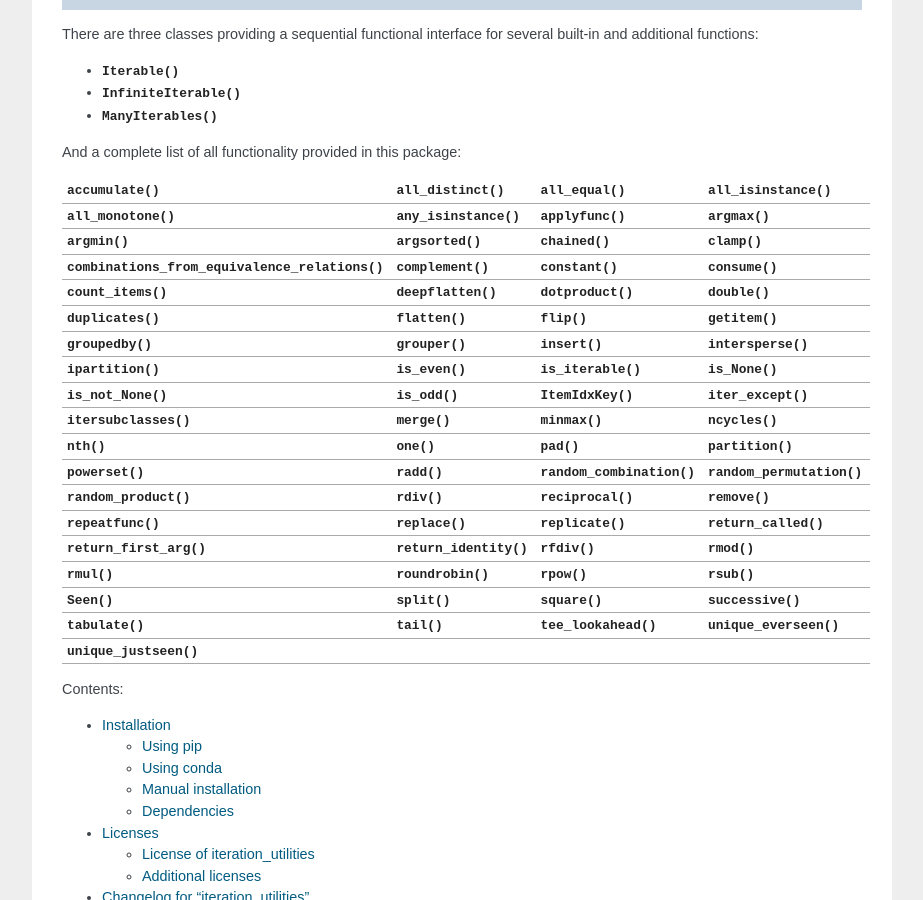
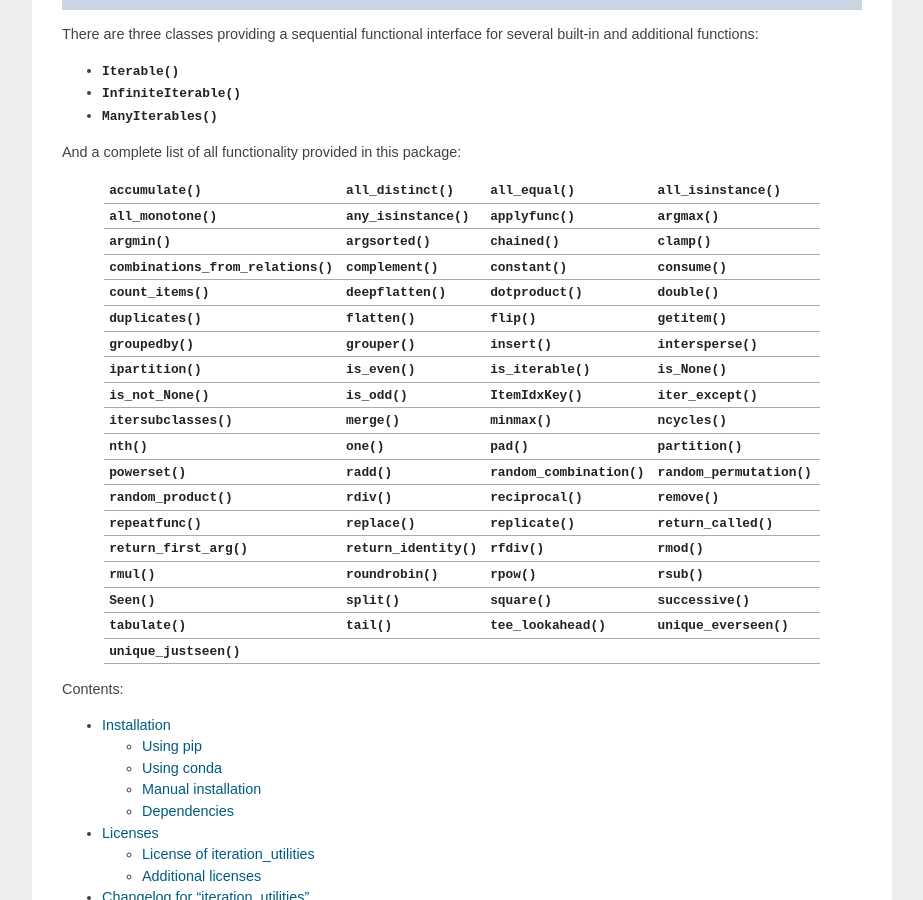
Before and after one commit to MSeifert04/iteration_utilities, a Sphinx documentation site: the page built from docs/index.rst, in a window 1280 px wide and 900 px high, scrolled down 437 px. Shown: the whole window, without its empty margins (198-1121 px from the left). Built offline with Sphinx 7.4.7, drawn with Linux system fonts in a browser that asks for light colours.

Commit message:
Renamed combinations_from_relations

```diff
--- a/docs/generators.rst
+++ b/docs/generators.rst
@@ -28,7 +28,7 @@ Processing an iterable
 - :py:meth:`itertools.chain.from_iterable` (implemented as `flatten` in `Iterable`)
 - :py:func:`~iteration_utilities.clamp`
 - :py:func:`itertools.combinations`
-- :py:func:`~iteration_utilities._recipes._additional.combinations_from_equivalence_relations` (not implemented in `Iterable`)
+- :py:func:`~iteration_utilities._recipes._additional.combinations_from_relations` (not implemented in `Iterable`)
 - :py:func:`itertools.combinations_with_replacement`
 - :py:func:`itertools.compress`
 - :py:func:`~iteration_utilities._recipes._core.consume` (not implemented in `Iterable`)
--- a/docs/index.rst
+++ b/docs/index.rst
@@ -32,27 +32,27 @@ several built-in and additional functions:
 
 And a complete list of all functionality provided in this package:
 
-============================================================================================ ==================================================================== ================================================================= ====================================================================
-                                                  :py:func:`~iteration_utilities.accumulate`                 :py:func:`~iteration_utilities._cfuncs.all_distinct`                 :py:func:`~iteration_utilities._cfuncs.all_equal` :py:func:`~iteration_utilities._helpers._performance.all_isinstance`
-                                        :py:func:`~iteration_utilities._cfuncs.all_monotone` :py:func:`~iteration_utilities._helpers._performance.any_isinstance`                         :py:func:`~iteration_utilities.applyfunc`                       :py:func:`~iteration_utilities._cfuncs.argmax`
-                                              :py:func:`~iteration_utilities._cfuncs.argmin`       :py:func:`~iteration_utilities._recipes._additional.argsorted`                           :py:func:`~iteration_utilities.chained`                                :py:func:`~iteration_utilities.clamp`
-:py:func:`~iteration_utilities._recipes._additional.combinations_from_equivalence_relations`                           :py:func:`~iteration_utilities.complement`                          :py:func:`~iteration_utilities.constant`               :py:func:`~iteration_utilities._recipes._core.consume`
-                                         :py:func:`~iteration_utilities._cfuncs.count_items`                          :py:func:`~iteration_utilities.deepflatten`                :py:func:`~iteration_utilities._cfuncs.dotproduct`                       :py:func:`~iteration_utilities._cfuncs.double`
-                                                  :py:func:`~iteration_utilities.duplicates`               :py:func:`~iteration_utilities._recipes._core.flatten`                              :py:func:`~iteration_utilities.flip`         :py:func:`~iteration_utilities._recipes._additional.getitem`
-                                           :py:func:`~iteration_utilities._cfuncs.groupedby`                              :py:func:`~iteration_utilities.grouper`       :py:func:`~iteration_utilities._recipes._additional.insert`                          :py:func:`~iteration_utilities.intersperse`
-                                   :py:func:`~iteration_utilities._recipes._core.ipartition`                      :py:func:`~iteration_utilities._cfuncs.is_even`               :py:func:`~iteration_utilities._cfuncs.is_iterable`                      :py:func:`~iteration_utilities._cfuncs.is_None`
-                                         :py:func:`~iteration_utilities._cfuncs.is_not_None`                       :py:func:`~iteration_utilities._cfuncs.is_odd`                        :py:func:`~iteration_utilities.ItemIdxKey`                          :py:func:`~iteration_utilities.iter_except`
-                         :py:func:`~iteration_utilities._recipes._additional.itersubclasses`                                :py:func:`~iteration_utilities.merge`                    :py:func:`~iteration_utilities._cfuncs.minmax`               :py:func:`~iteration_utilities._recipes._core.ncycles`
-                                                         :py:func:`~iteration_utilities.nth`                          :py:func:`~iteration_utilities._cfuncs.one`          :py:func:`~iteration_utilities._recipes._additional.pad`                    :py:func:`~iteration_utilities._cfuncs.partition`
-                                     :py:func:`~iteration_utilities._recipes._core.powerset`                         :py:func:`~iteration_utilities._cfuncs.radd` :py:func:`~iteration_utilities._recipes._core.random_combination`    :py:func:`~iteration_utilities._recipes._core.random_permutation`
-                               :py:func:`~iteration_utilities._recipes._core.random_product`                         :py:func:`~iteration_utilities._cfuncs.rdiv`                :py:func:`~iteration_utilities._cfuncs.reciprocal`          :py:func:`~iteration_utilities._recipes._additional.remove`
-                                   :py:func:`~iteration_utilities._recipes._core.repeatfunc`         :py:func:`~iteration_utilities._recipes._additional.replace`    :py:func:`~iteration_utilities._recipes._additional.replicate`                :py:func:`~iteration_utilities._cfuncs.return_called`
-                                    :py:func:`~iteration_utilities._cfuncs.return_first_arg`              :py:func:`~iteration_utilities._cfuncs.return_identity`                     :py:func:`~iteration_utilities._cfuncs.rfdiv`                         :py:func:`~iteration_utilities._cfuncs.rmod`
-                                                :py:func:`~iteration_utilities._cfuncs.rmul`                           :py:func:`~iteration_utilities.roundrobin`                      :py:func:`~iteration_utilities._cfuncs.rpow`                         :py:func:`~iteration_utilities._cfuncs.rsub`
-                                                        :py:func:`~iteration_utilities.Seen`                                :py:func:`~iteration_utilities.split`                    :py:func:`~iteration_utilities._cfuncs.square`                           :py:func:`~iteration_utilities.successive`
-                                                    :py:func:`~iteration_utilities.tabulate`                  :py:func:`~iteration_utilities._recipes._core.tail`      :py:func:`~iteration_utilities._recipes._core.tee_lookahead`                      :py:func:`~iteration_utilities.unique_everseen`
-                                             :py:func:`~iteration_utilities.unique_justseen`
-============================================================================================ ==================================================================== ================================================================= ====================================================================
+================================================================================ ==================================================================== ================================================================= ====================================================================
+                                      :py:func:`~iteration_utilities.accumulate`                 :py:func:`~iteration_utilities._cfuncs.all_distinct`                 :py:func:`~iteration_utilities._cfuncs.all_equal` :py:func:`~iteration_utilities._helpers._performance.all_isinstance`
+                            :py:func:`~iteration_utilities._cfuncs.all_monotone` :py:func:`~iteration_utilities._helpers._performance.any_isinstance`                         :py:func:`~iteration_utilities.applyfunc`                       :py:func:`~iteration_utilities._cfuncs.argmax`
+                                  :py:func:`~iteration_utilities._cfuncs.argmin`       :py:func:`~iteration_utilities._recipes._additional.argsorted`                           :py:func:`~iteration_utilities.chained`                                :py:func:`~iteration_utilities.clamp`
+:py:func:`~iteration_utilities._recipes._additional.combinations_from_relations`                           :py:func:`~iteration_utilities.complement`                          :py:func:`~iteration_utilities.constant`               :py:func:`~iteration_utilities._recipes._core.consume`
+                             :py:func:`~iteration_utilities._cfuncs.count_items`                          :py:func:`~iteration_utilities.deepflatten`                :py:func:`~iteration_utilities._cfuncs.dotproduct`                       :py:func:`~iteration_utilities._cfuncs.double`
+                                      :py:func:`~iteration_utilities.duplicates`               :py:func:`~iteration_utilities._recipes._core.flatten`                              :py:func:`~iteration_utilities.flip`         :py:func:`~iteration_utilities._recipes._additional.getitem`
+                               :py:func:`~iteration_utilities._cfuncs.groupedby`                              :py:func:`~iteration_utilities.grouper`       :py:func:`~iteration_utilities._recipes._additional.insert`                          :py:func:`~iteration_utilities.intersperse`
+                       :py:func:`~iteration_utilities._recipes._core.ipartition`                      :py:func:`~iteration_utilities._cfuncs.is_even`               :py:func:`~iteration_utilities._cfuncs.is_iterable`                      :py:func:`~iteration_utilities._cfuncs.is_None`
+                             :py:func:`~iteration_utilities._cfuncs.is_not_None`                       :py:func:`~iteration_utilities._cfuncs.is_odd`                        :py:func:`~iteration_utilities.ItemIdxKey`                          :py:func:`~iteration_utilities.iter_except`
+             :py:func:`~iteration_utilities._recipes._additional.itersubclasses`                                :py:func:`~iteration_utilities.merge`                    :py:func:`~iteration_utilities._cfuncs.minmax`               :py:func:`~iteration_utilities._recipes._core.ncycles`
+                                             :py:func:`~iteration_utilities.nth`                          :py:func:`~iteration_utilities._cfuncs.one`          :py:func:`~iteration_utilities._recipes._additional.pad`                    :py:func:`~iteration_utilities._cfuncs.partition`
+                         :py:func:`~iteration_utilities._recipes._core.powerset`                         :py:func:`~iteration_utilities._cfuncs.radd` :py:func:`~iteration_utilities._recipes._core.random_combination`    :py:func:`~iteration_utilities._recipes._core.random_permutation`
+                   :py:func:`~iteration_utilities._recipes._core.random_product`                         :py:func:`~iteration_utilities._cfuncs.rdiv`                :py:func:`~iteration_utilities._cfuncs.reciprocal`          :py:func:`~iteration_utilities._recipes._additional.remove`
+                       :py:func:`~iteration_utilities._recipes._core.repeatfunc`         :py:func:`~iteration_utilities._recipes._additional.replace`    :py:func:`~iteration_utilities._recipes._additional.replicate`                :py:func:`~iteration_utilities._cfuncs.return_called`
+                        :py:func:`~iteration_utilities._cfuncs.return_first_arg`              :py:func:`~iteration_utilities._cfuncs.return_identity`                     :py:func:`~iteration_utilities._cfuncs.rfdiv`                         :py:func:`~iteration_utilities._cfuncs.rmod`
+                                    :py:func:`~iteration_utilities._cfuncs.rmul`                           :py:func:`~iteration_utilities.roundrobin`                      :py:func:`~iteration_utilities._cfuncs.rpow`                         :py:func:`~iteration_utilities._cfuncs.rsub`
+                                            :py:func:`~iteration_utilities.Seen`                                :py:func:`~iteration_utilities.split`                    :py:func:`~iteration_utilities._cfuncs.square`                           :py:func:`~iteration_utilities.successive`
+                                        :py:func:`~iteration_utilities.tabulate`                  :py:func:`~iteration_utilities._recipes._core.tail`      :py:func:`~iteration_utilities._recipes._core.tee_lookahead`                      :py:func:`~iteration_utilities.unique_everseen`
+                                 :py:func:`~iteration_utilities.unique_justseen`
+================================================================================ ==================================================================== ================================================================= ====================================================================
 
 Contents:
 
```
Also changed, not shown: README.rst (+21 -21 lines), 2 other files.
